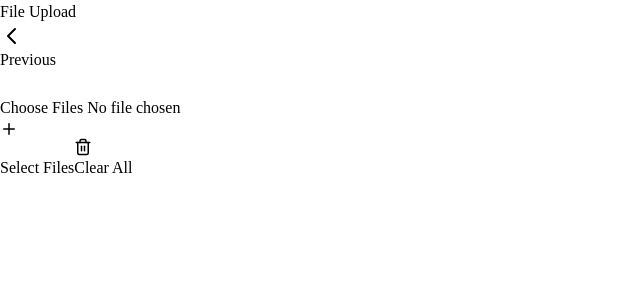
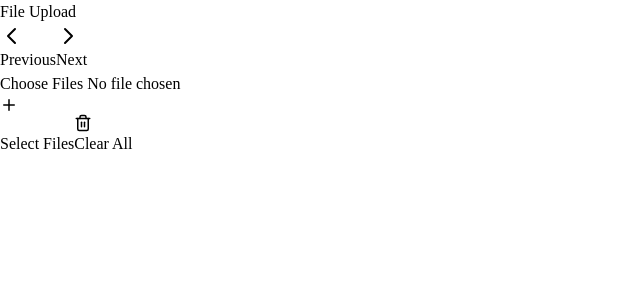
Before and after one commit to benjaminluke1003/localsend-frontend, a React (Vite) app: page / in a window 1280 px wide. Shown: the top 300 px of the page, without its empty margins (0-640 px from the left). Built offline with nearby package versions, Linux system fonts and the light colour scheme.

Commit message:
✨ Feature: Website requires albums to sort the various pictures(frontend) #1
Made a caroussel of albums to categorize pictures in the website. Note:Only UI changes

```diff
--- /dev/null
+++ b/src/components/Album.tsx
@@ -0,0 +1,16 @@
+export function Album({ album }) {
+
+    return (
+
+        <button className="w-34 h-34 rounded-full shadow-lg text-lg ">
+            <svg aria-hidden="true" className="absolute w-34 h-34 hover:animate-spin hover:fill-pink-700" viewBox="0 0 100 101" fill="none" xmlns="http://www.w3.org/2000/svg">
+                <path d="M100 50.5908C100 78.2051 77.6142 100.591 50 100.591C22.3858 100.591 0 78.2051 0 50.5908C0 22.9766 22.3858 0.59082 50 0.59082C77.6142 0.59082 100 22.9766 100 50.5908ZM9.08144 50.5908C9.08144 73.1895 27.4013 91.5094 50 91.5094C72.5987 91.5094 90.9186 73.1895 90.9186 50.5908C90.9186 27.9921 72.5987 9.67226 50 9.67226C27.4013 9.67226 9.08144 27.9921 9.08144 50.5908Z" fill="currentColor" />
+                <path d="M93.9676 39.0409C96.393 38.4038 97.8624 35.9116 97.0079 33.5539C95.2932 28.8227 92.871 24.3692 89.8167 20.348C85.8452 15.1192 80.8826 10.7238 75.2124 7.41289C69.5422 4.10194 63.2754 1.94025 56.7698 1.05124C51.7666 0.367541 46.6976 0.446843 41.7345 1.27873C39.2613 1.69328 37.813 4.19778 38.4501 6.62326C39.0873 9.04874 41.5694 10.4717 44.0505 10.1071C47.8511 9.54855 51.7191 9.52689 55.5402 10.0491C60.8642 10.7766 65.9928 12.5457 70.6331 15.2552C75.2735 17.9648 79.3347 21.5619 82.5849 25.841C84.9175 28.9121 86.7997 32.2913 88.1811 35.8758C89.083 38.2158 91.5421 39.6781 93.9676 39.0409Z" fill="currentFill" />
+                <path d="M293.9676 39.0409C96.393 38.4038 97.8624 35.9116 97.0079 33.5539C95.2932 28.8227 92.871 24.3692 89.8167 20.348C85.8452 15.1192 80.8826 10.7238 75.2124 7.41289C69.5422 4.10194 63.2754 1.94025 56.7698 1.05124C51.7666 0.367541 46.6976 0.446843 41.7345 1.27873C39.2613 1.69328 37.813 4.19778 38.4501 6.62326C39.0873 9.04874 41.5694 10.4717 44.0505 10.1071C47.8511 9.54855 51.7191 9.52689 55.5402 10.0491C60.8642 10.7766 65.9928 12.5457 70.6331 15.2552C75.2735 17.9648 79.3347 21.5619 82.5849 25.841C84.9175 28.9121 86.7997 32.2913 88.1811 35.8758C89.083 38.2158 91.5421 39.6781 93.9676 39.0409Z" fill="currentFill"
+                    transform="rotate(180 50 50)" />
+            </svg>
+            <img src={album.img} className='h-32 w-32 mx-1 my-1 rounded-full' alt="..." />
+        </button>
+
+    );
+}
--- a/src/components/FileUpload.tsx
+++ b/src/components/FileUpload.tsx
@@ -1,4 +1,6 @@
 import axios from 'axios';
+import { Album } from './Album'
+
 import {
   FileAudio,
   FileIcon,
@@ -10,7 +12,7 @@ import {
   X,
 } from 'lucide-react';
 import type { ChangeEvent } from 'react';
-import { useState, useRef  } from 'react';
+import { useState, useRef } from 'react';
 
 type FileWithProgress = {
   id: string;
@@ -25,6 +27,17 @@ export function FileUpload() {
 
   const inputRef = useRef<HTMLInputElement>(null);
 
+  const [current, setCurrent] = useState(0);
+  const prevSlide = ()=>{
+  if(current === 0) setCurrent(albums.length - 1);
+  else setCurrent(current - 1);
+  }
+  const nextSlide = ()=>{
+  if(current === albums.length - 1) setCurrent(0);
+  else setCurrent(current + 1);
+  }
+  const albums = [
+  ]
   function handleFileSelect(e: ChangeEvent<HTMLInputElement>) {
     if (!e.target.files?.length) {
       return;
@@ -51,7 +64,7 @@ export function FileUpload() {
 
     setUploading(true);
 
-      const uploadPromises = files.map(async (fileWithProgress) => {
+    const uploadPromises = files.map(async (fileWithProgress) => {
       const formData = new FormData();
       formData.append('file', fileWithProgress.file);
 
@@ -78,19 +91,39 @@ export function FileUpload() {
   return (
     <div className="flex flex-col gap-4">
       <h2 className="text-xl font-bold">File Upload</h2>
-      <div id="album-caroussel" className='flex flex-row gap-3 items-center'>
-        <button className='w-10 h-10'>
-<span className="inline-flex ;w-10 h-10 rounded-base bg-white/30 dark:bg-gray-800/30 group-hover:bg-white/50 dark:group-hover:bg-gray-800/60 group-focus:ring-4 group-focus:ring-white dark:group-focus:ring-gray-800/70 group-focus:outline-none">
-            <svg className="w-5 h-5 text-white rtl:rotate-180" aria-hidden="true" xmlns="http://www.w3.org/2000/svg" width="24" height="24" fill="none" viewBox="0 0 24 24"><path stroke="currentColor" stroke-linecap="round" stroke-linejoin="round" stroke-width="2" d="m15 19-7-7 7-7"/></svg>
+
+
+
+
+      <div id="controls-carousel" className="overflow-hidden flex gap-3 relative w-full px-20" >
+
+        {/* <!-- Carousel wrapper --> */}
+        <div className={`relative gap-3 flex flex-row transition ease-out duration-400 `}
+         style={{
+          transform: `translateX(-${current * 32}%)`,
+         }}
+          >
+
+      {albums.map((album) => (
+        <Album album={album} key={album.id} />
+      ))}
+      </div>
+        {/* <!-- Slider controls --> */}
+        <button onClick={prevSlide} type="button" className="absolute top-0 start-0 z-30 flex items-center justify-center h-full px-4 cursor-pointer group focus:outline-none" data-carousel-prev>
+          <span className="inline-flex items-center justify-center w-10 h-10 rounded-base bg-white/30 dark:bg-gray-800/30 group-hover:bg-white/50 dark:group-hover:bg-gray-800/60 group-focus:ring-4 group-focus:ring-white dark:group-focus:ring-gray-800/70 group-focus:outline-none">
+            <svg className="w-5 h-5 text-white rtl:rotate-180" aria-hidden="true" xmlns="http://www.w3.org/2000/svg" width="24" height="24" fill="none" viewBox="0 0 24 24"><path stroke="currentColor" stroke-linecap="round" stroke-linejoin="round" stroke-width="2" d="m15 19-7-7 7-7" /></svg>
             <span className="sr-only">Previous</span>
-        </span>
+          </span>
         </button>
-  <div className="w-32 h-32 bg-blue-500 rounded-full shadow-lg flex items-center justify-center text-white text-lg"></div>
-  <div className="w-32 h-32 bg-blue-500 rounded-full shadow-lg flex items-center justify-center text-white text-lg"></div>
-  <div className="w-32 h-32 bg-blue-500 rounded-full shadow-lg flex items-center justify-center text-white text-lg"></div>
-        <button className='w-12 h-12'></button>
-      </div>
 
+        <button type="button" onClick={nextSlide} className="absolute top-0 end-0 z-30 flex items-center justify-center h-full px-4 cursor-pointer group focus:outline-none" data-carousel-next>
+          <span className="inline-flex items-center justify-center w-10 h-10 rounded-base bg-white/30 dark:bg-gray-800/30 group-hover:bg-white/50 dark:group-hover:bg-gray-800/60 group-focus:ring-4 group-focus:ring-white dark:group-focus:ring-gray-800/70 group-focus:outline-none">
+            <svg className="w-5 h-5 text-white rtl:rotate-180" aria-hidden="true" xmlns="http://www.w3.org/2000/svg" width="24" height="24" fill="none" viewBox="0 0 24 24"><path stroke="currentColor" stroke-linecap="round" stroke-linejoin="round" stroke-width="2" d="m9 5 7 7-7 7" /></svg>
+            <span className="sr-only">Next</span>
+          </span>
+        </button>
+
+        </div>
 
       <div className="flex gap-2">
 
```
